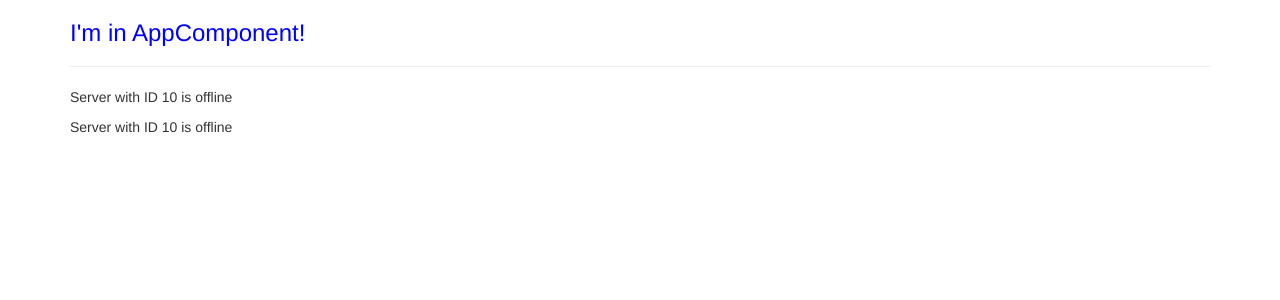
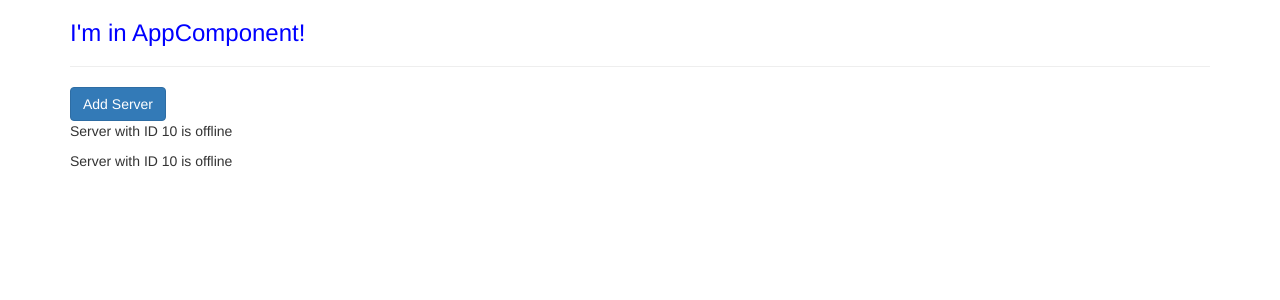
Before and after one commit to Elybourland/angular-app, an Angular app: page / in a window 1280 px wide. Shown: the top 300 px of the page. Built offline with nearby package versions, Linux system fonts and the light colour scheme.

Commit message:
property binding

```diff
--- a/src/app/servers/servers.component.html
+++ b/src/app/servers/servers.component.html
@@ -1,2 +1,6 @@
+<button
+  class="btn btn-primary"
+  [disabled]="!allowNewServer"
+>Add Server</button>
 <app-server></app-server>
 <app-server></app-server>
--- a/src/app/servers/servers.component.ts
+++ b/src/app/servers/servers.component.ts
@@ -1,10 +1,20 @@
-import { Component } from '@angular/core';
+import { Component, OnInit } from '@angular/core';
 
 @Component({
   selector: 'app-servers',
   templateUrl: './servers.component.html',
   styleUrls: ['./servers.component.css']
 })
-export class ServersComponent {
+export class ServersComponent implements OnInit{
+  allowNewServer = false;
 
+  constructor() {
+    setTimeout(() => {
+      this.allowNewServer = true;
+    } ,2000)
+  }
+
+  ngOnInit(): void {
+
+  }
 }
```
